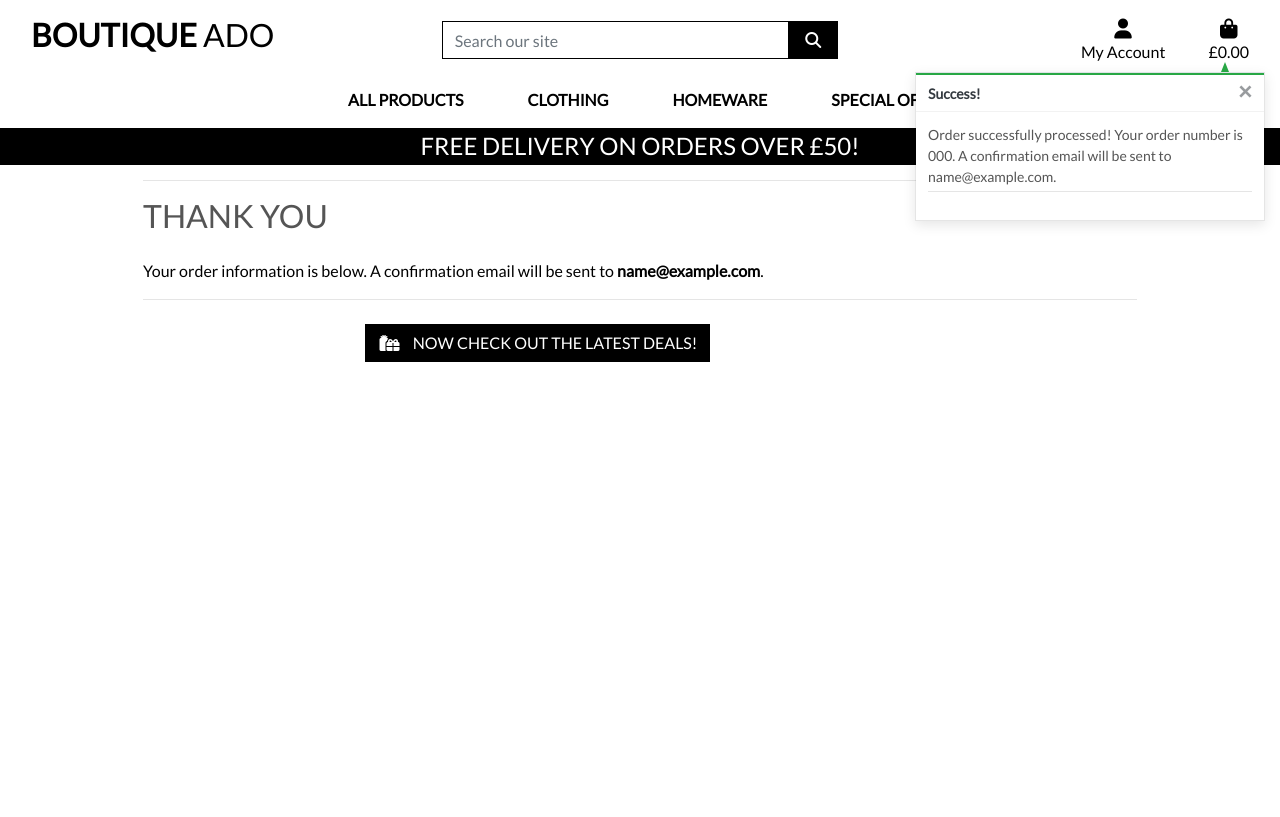
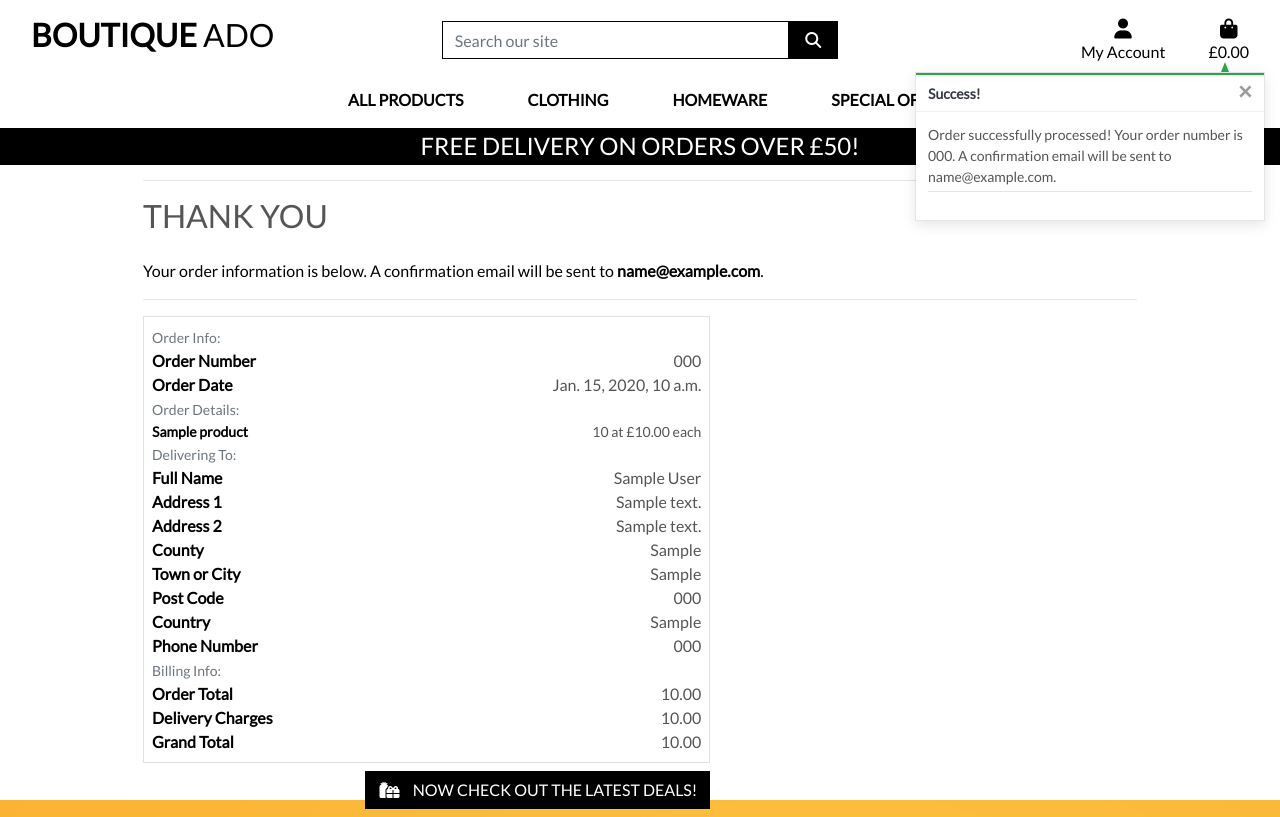
Before and after one commit to John-Kingham/boutique_ado_v1, a Django app: page /checkout/checkout_success/000 in a window 1280 px wide. Before the commit the page ends 362 px from the top, so only its background shows below. Run offline with Django 3.2, Linux system fonts and the light colour scheme; tables that the repository leaves empty hold one stand-in row (values such as "Sample post"); parts of the project's set-up code (start-up, migrations or seed data) failed here and were passed over; some libraries are stand-ins or nearby versions.

Commit message:
feat: add order summary to checkout success

```diff
--- a/checkout/templates/checkout/checkout_success.html
+++ b/checkout/templates/checkout/checkout_success.html
@@ -17,7 +17,7 @@
   <div class="overlay"></div>
   <div class="container">
 
-    <!-- Checkout heading -->
+    <!-- Heading -->
     <div class="row">
       <div class="col">
         <hr>
@@ -26,9 +26,179 @@
         <hr>
       </div>
     </div>
+
+    <!-- Order summary -->
     <div class="row">
-      <div class="col-12 col-lg-7"></div>
+      <div class="col-12 col-lg-7">
+        <div class="order-confirmation-wrapper p-2 border">
+
+          <div class="row">
+            <div class="col">
+              <small class="text-muted">Order Info:</small>
+            </div>
+          </div>
+
+          <div class="row">
+            <div class="col-12 col-md-4">
+              <p class="mb-0 text-black font-weight-bold">Order Number</p>
+            </div>
+            <div class="col-12 col-md-8 text-md-right">
+              <p class="mb-0">{{ order.order_number }}</p>
+            </div>
+          </div>
+
+          <div class="row">
+            <div class="col-12 col-md-4">
+              <p class="mb-0 text-black font-weight-bold">Order Date</p>
+            </div>
+            <div class="col-12 col-md-8 text-md-right">
+              <p class="mb-0">{{ order.date }}</p>
+            </div>
+          </div>
+
+          <div class="row">
+            <div class="col">
+              <small class="text-muted">Order Details:</small>
+            </div>
+          </div>
+
+          {% for item in order.lineitems.all %}
+            <div class="row">
+              <div class="col-12 col-md-4">
+                <p class="small mb-0 text-black font-weight-bold">
+                  {{ item.product.name }}{% if item.product.size %} - Size {{ item.product.size|upper }}{% endif %}
+                </p>
+              </div>
+              <div class="col-12 col-md-8 text-md-right">
+                <p class="small mb-0">
+                  {{ item.quantity }} at £{{ item.product.price }} each
+                </p>
+              </div>
+            </div>
+          {% endfor %}
+
+          <div class="row">
+            <div class="col">
+              <small class="text-muted">Delivering To:</small>
+            </div>
+          </div>
+
+          <div class="row">
+            <div class="col-12 col-md-4">
+              <p class="mb-0 text-black font-weight-bold">Full Name</p>
+            </div>
+            <div class="col-12 col-md-8 text-md-right">
+              <p class="mb-0">{{ order.full_name }}</p>
+            </div>
+          </div>
+
+          <div class="row">
+            <div class="col-12 col-md-4">
+              <p class="mb-0 text-black font-weight-bold">Address 1</p>
+            </div>
+            <div class="col-12 col-md-8 text-md-right">
+              <p class="mb-0">{{ order.street_address1 }}</p>
+            </div>
+          </div>
+
+          {% if order.street_address2 %}
+            <div class="row">
+              <div class="col-12 col-md-4">
+                <p class="mb-0 text-black font-weight-bold">Address 2</p>
+              </div>
+              <div class="col-12 col-md-8 text-md-right">
+                <p class="mb-0">{{ order.street_address2 }}</p>
+              </div>
+            </div>
+          {% endif %}
+
+          {% if order.county %}
+            <div class="row">
+              <div class="col-12 col-md-4">
+                <p class="mb-0 text-black font-weight-bold">County</p>
+              </div>
+              <div class="col-12 col-md-8 text-md-right">
+                <p class="mb-0">{{ order.county }}</p>
+              </div>
+            </div>
+          {% endif %}
+
+          <div class="row">
+            <div class="col-12 col-md-4">
+              <p class="mb-0 text-black font-weight-bold">Town or City</p>
+            </div>
+            <div class="col-12 col-md-8 text-md-right">
+              <p class="mb-0">{{ order.town_or_city }}</p>
+            </div>
+          </div>
+
+          {% if order.postcode %}
+            <div class="row">
+              <div class="col-12 col-md-4">
+                <p class="mb-0 text-black font-weight-bold">Post Code</p>
+              </div>
+              <div class="col-12 col-md-8 text-md-right">
+                <p class="mb-0">{{ order.postcode }}</p>
+              </div>
+            </div>
+          {% endif %}
+
+          <div class="row">
+            <div class="col-12 col-md-4">
+              <p class="mb-0 text-black font-weight-bold">Country</p>
+            </div>
+            <div class="col-12 col-md-8 text-md-right">
+              <p class="mb-0">{{ order.country }}</p>
+            </div>
+          </div>
+
+          <div class="row">
+            <div class="col-12 col-md-4">
+              <p class="mb-0 text-black font-weight-bold">Phone Number</p>
+            </div>
+            <div class="col-12 col-md-8 text-md-right">
+              <p class="mb-0">{{ order.phone_number }}</p>
+            </div>
+          </div>
+
+          <div class="row">
+            <div class="col">
+              <small class="text-muted">Billing Info:</small>
+            </div>
+          </div>
+
+          <div class="row">
+            <div class="col-12 col-md-4">
+              <p class="mb-0 text-black font-weight-bold">Order Total</p>
+            </div>
+            <div class="col-12 col-md-8 text-md-right">
+              <p class="mb-0">{{ order.order_total }}</p>
+            </div>
+          </div>
+
+          <div class="row">
+            <div class="col-12 col-md-4">
+              <p class="mb-0 text-black font-weight-bold">Delivery Charges</p>
+            </div>
+            <div class="col-12 col-md-8 text-md-right">
+              <p class="mb-0">{{ order.delivery_cost }}</p>
+            </div>
+          </div>
+
+          <div class="row">
+            <div class="col-12 col-md-4">
+              <p class="mb-0 text-black font-weight-bold">Grand Total</p>
+            </div>
+            <div class="col-12 col-md-8 text-md-right">
+              <p class="mb-0">{{ order.grand_total }}</p>
+            </div>
+          </div>
+
+        </div>
+      </div>
     </div>
+
+    <!-- Latest deals button -->
     <div class="row">
       <div class="col-12 col-lg-7 text-right">
         <a href="{% url 'products' %}?category=new_arrivals,deals,clearance" class="btn btn-black rounded-0 my-2">
```
